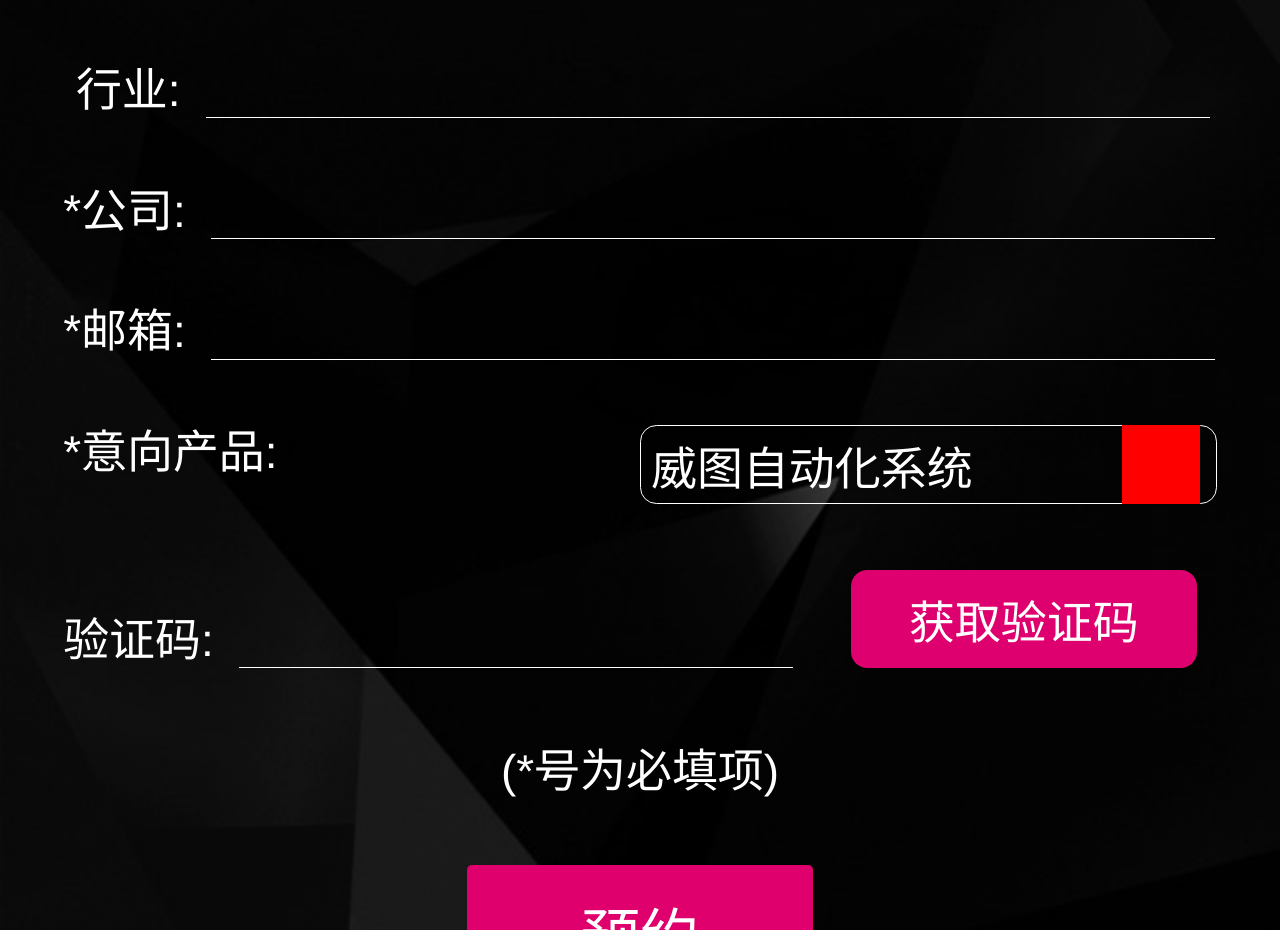
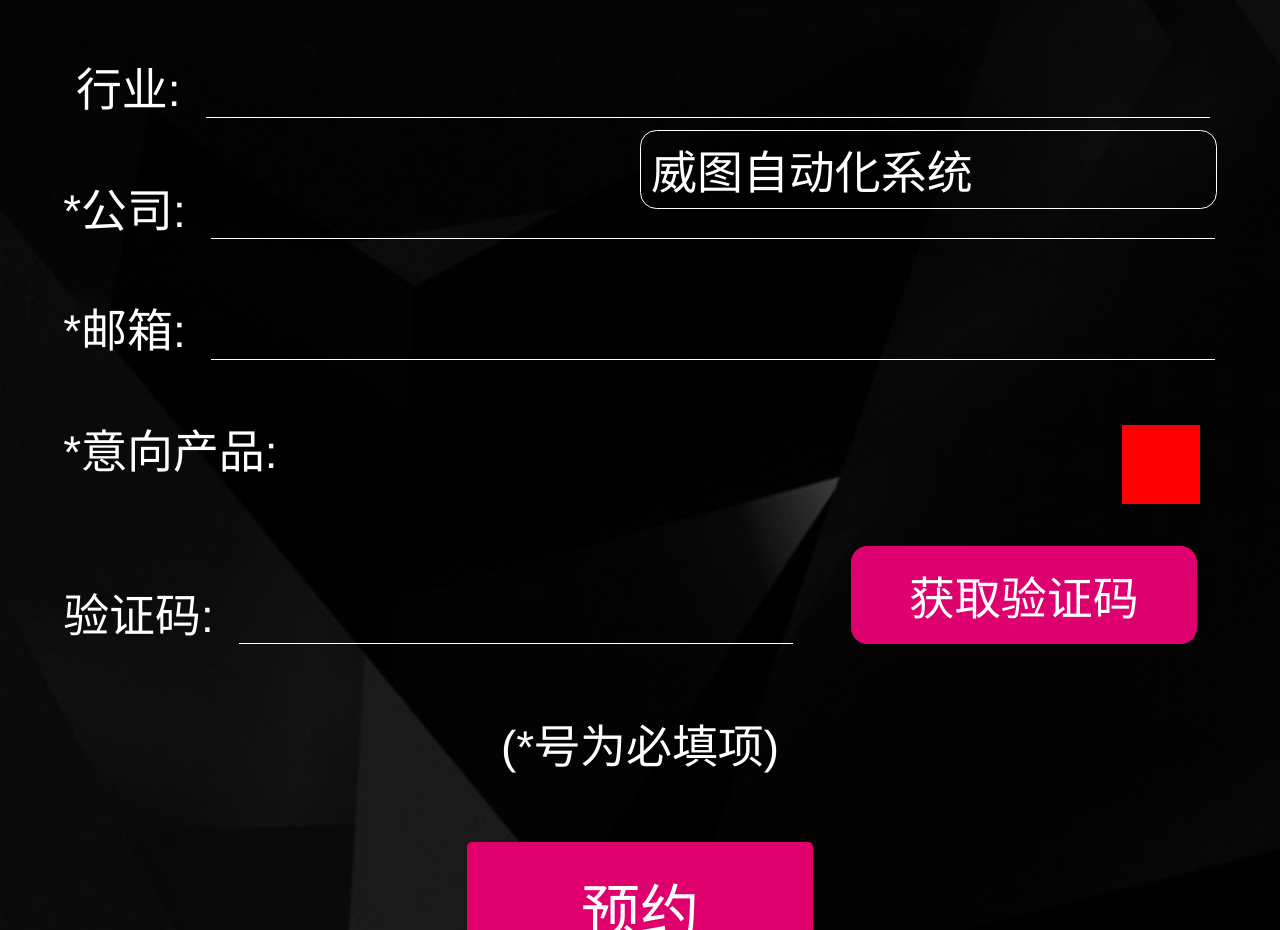
Before and after one commit to 13524809670/WeiTu, a plain HTML site: page make.html in a window 1280 px wide. Shown: the part 821-1751 px from the top of the page. Drawn offline with Linux system fonts and the light colour scheme.

Commit message:
Update make.css

```diff
--- a/css/make.css
+++ b/css/make.css
@@ -70,7 +70,7 @@ header .head{
 	border: 1px solid #fff;
 	border-radius: 0.05rem;
 	vertical-align:middle;
-	/*margin-top:-0.9rem;*/
+	margin-top:-0.9rem;
 }
 #form ul .select{
 	width: 0.24rem;
```
